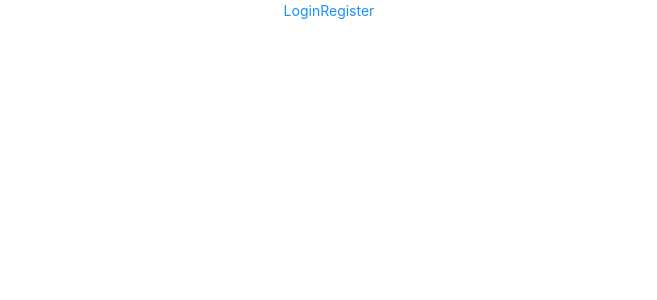
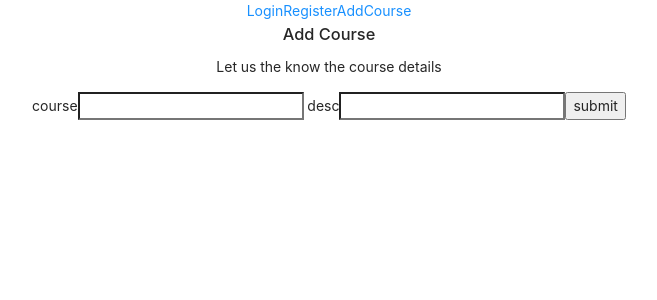
Before and after one commit to gayathri3636/ecourses, a React (Create React App) app: page /Addcourse in a window 1280 px wide. Shown: the top 300 px of the page, without its empty margins (311-968 px from the left). Built offline with nearby package versions, Linux system fonts and the light colour scheme.

Commit message:
addCourse

```diff
--- /dev/null
+++ b/src/Components/AddCourse.js
@@ -0,0 +1,48 @@
+import React, { useState } from "react";
+
+export default function AddCourse(props) {
+    const handleSubmit = () => {
+        props.history.push("/Sidebar")
+    }
+
+  return (
+    <div className="displayBlock">
+      <div className="formLayout">
+        <form>
+          <h3>Add Course</h3>
+          <p>Let us the know the course details</p>
+          <label className="displayLable">
+            <span className="spanWidth"> course</span>
+            <input
+              className="displayInput"
+              type="text"
+              id="courseName"
+              name="courseName"
+            //   onChange={(e) =>
+            //     setdetails({ ...details, courseName: e.target.value })
+            //   }
+            />
+          </label>
+
+          <label className="displayLable">
+            <span className="spanWidth"> desc</span>
+            <input
+              className="displayInput"
+              type="text"
+              id="description"
+              name="description"
+            //   onChange={(e) =>
+            //     setdetails({ ...details, description: e.target.value })
+            //   }
+            />
+          </label>
+
+          <button onClick={handleSubmit} className="button">
+            submit
+          </button>
+          <div className="buttonRight"></div>
+        </form>
+      </div>
+    </div>
+  );
+}
--- a/src/Components/Header.js
+++ b/src/Components/Header.js
@@ -6,6 +6,7 @@ export default function Header() {
         <div>
            <Link to = "/login">Login</Link>
            <Link to = "/register">Register</Link>
+           <Link to="/Addcourse">AddCourse</Link>
         </div>
     )
 }
--- /dev/null
+++ b/src/Components/SideBar.js
@@ -0,0 +1,56 @@
+import React from "react";
+import ReactDOM from "react-dom";
+import "antd/dist/antd.css";
+// import "./index.css";
+import { Layout, Menu, Breadcrumb } from "antd";
+import {
+  DesktopOutlined,
+  PieChartOutlined,
+  FileOutlined,
+  TeamOutlined,
+  UserOutlined,
+} from "@ant-design/icons";
+
+const { Header, Content, Footer, Sider } = Layout;
+const { SubMenu } = Menu;
+
+class SiderDemo extends React.Component {
+  state = {
+    collapsed: false,
+  };
+
+  onCollapse = (collapsed) => {
+    console.log(collapsed);
+    this.setState({ collapsed });
+  };
+
+  render() {
+    return (
+      <Layout style={{ minHeight: "100vh" }}>
+        <Sider
+          collapsible
+          collapsed={this.state.collapsed}
+          onCollapse={this.onCollapse}
+        >
+          <div className="logo" />
+          <Menu theme="dark" defaultSelectedKeys={["1"]} mode="inline">
+            <SubMenu key="sub1" icon={<UserOutlined />} title="Languages">
+              <Menu.Item key="3">HTML</Menu.Item>
+              <Menu.Item key="4">CSS</Menu.Item>
+              <Menu.Item key="5">JAVASCRIPT</Menu.Item>
+            </SubMenu>
+            <SubMenu key="sub2" icon={<TeamOutlined />} title="Courses">
+              <Menu.Item key="6">Web development</Menu.Item>
+              <Menu.Item key="8">Embedded</Menu.Item>
+            </SubMenu>
+          </Menu>
+        </Sider>
+        <Layout className="site-layout">
+          <Content></Content>
+        </Layout>
+      </Layout>
+    );
+  }
+}
+
+export default SiderDemo;
--- a/src/Routes.js
+++ b/src/Routes.js
@@ -3,7 +3,9 @@ import {BrowserRouter as Router, Route} from 'react-router-dom'
 import Header from "./Components/Header"
 import Login from './Components/Login';
 import Register from './Components/Register';
-import ForgotPassword from './Components/ForgotPassword'
+import ForgotPassword from './Components/ForgotPassword';
+import AddCourse from './Components/AddCourse';
+import SideBar from './Components/SideBar';
 
 export default function Routes() {
     return (
@@ -12,6 +14,8 @@ export default function Routes() {
             <Route exact path = "/login" component = {Login} />
             <Route exact path = "/register" component = {Register} />
             <Route exact path = "/forgotpassword" component = {ForgotPassword} />
+            <Route exact path = "/Sidebar" component = {SideBar} />
+            <Route exact path = "/Addcourse" component = {AddCourse} />
         </Router>
     )
 }
```
